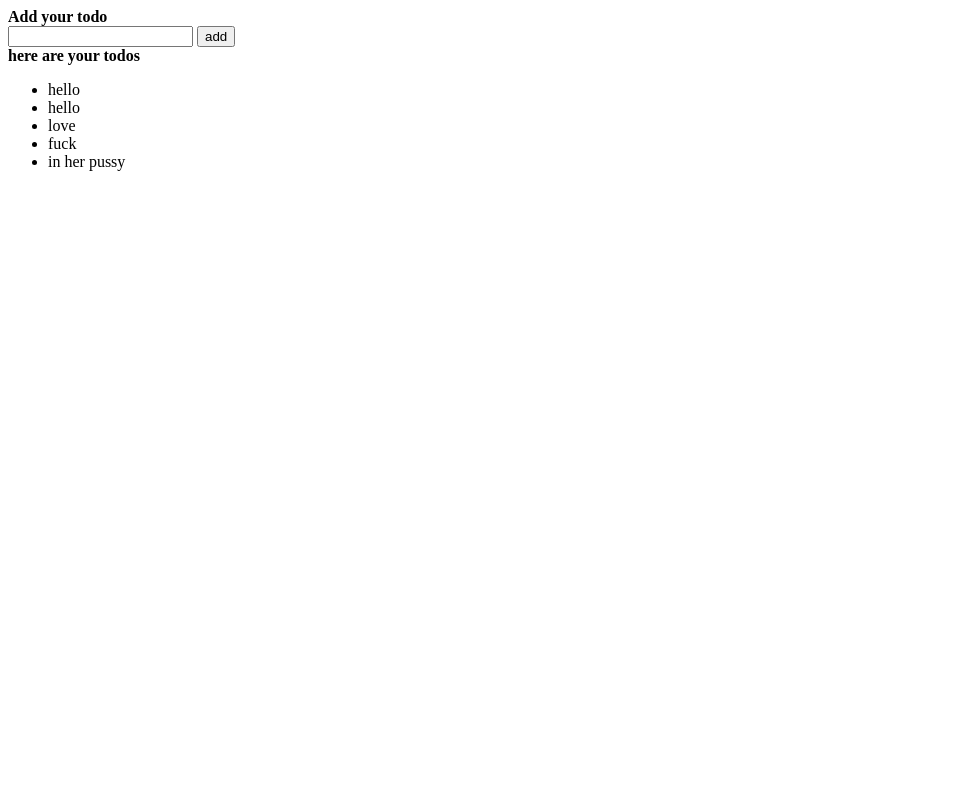
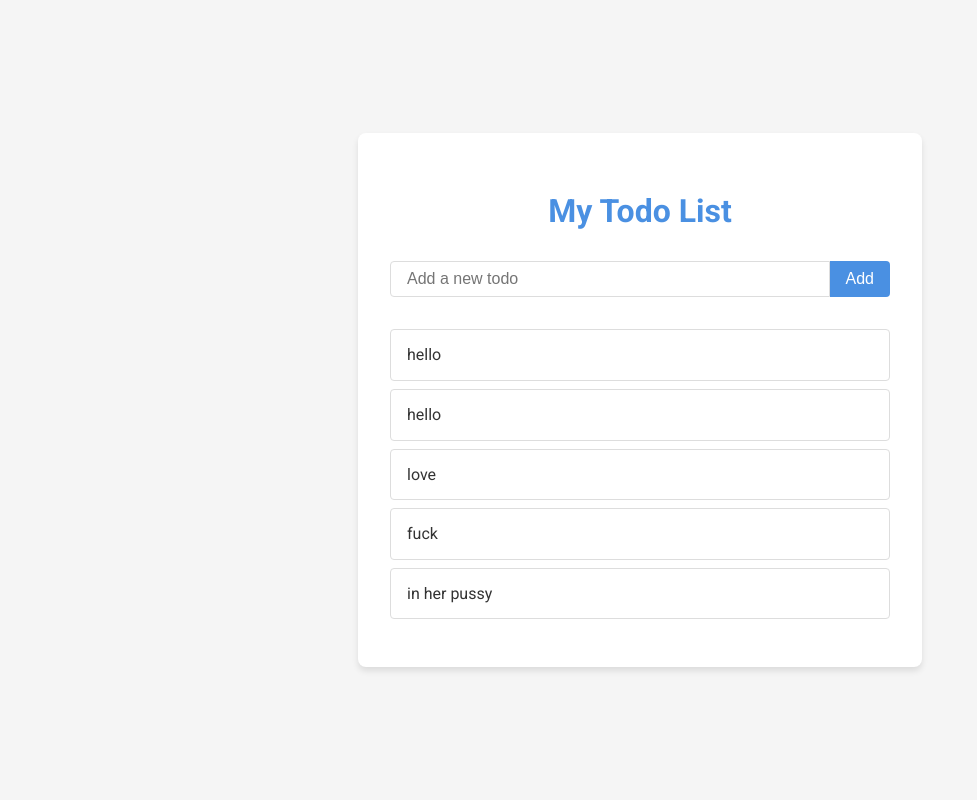
Before and after one commit to exaon18/render_todo, a Django app: page / in a window 1280 px wide. Shown: the whole page, without its empty margins (0-977 px from the left). Run offline with Django 5.2, Linux system fonts and the light colour scheme; data comes from the database, SQL or seed files in the repository.

Commit message:
Update index.html

```diff
--- a/core/templates/index.html
+++ b/core/templates/index.html
@@ -3,24 +3,155 @@
 <head>
     <meta charset="UTF-8">
     <meta name="viewport" content="width=device-width, initial-scale=1.0">
-    <title>here are your todos</title>
+    <title>Professional Todo App</title>
+    <style>
+        @import url('https://fonts.googleapis.com/css2?family=Roboto:wght@300;400;500;700&display=swap');
+
+        :root {
+            --primary-color: #4a90e2;
+            --secondary-color: #f5f5f5;
+            --text-color: #333;
+            --success-color: #28a745;
+            --danger-color: #dc3545;
+        }
+
+        body {
+            font-family: 'Roboto', sans-serif;
+            line-height: 1.6;
+            color: var(--text-color);
+            background-color: var(--secondary-color);
+            margin: 0;
+            padding: 0;
+            display: flex;
+            justify-content: center;
+            align-items: center;
+            min-height: 100vh;
+        }
+
+        .container {
+            background-color: #ffffff;
+            border-radius: 8px;
+            box-shadow: 0 4px 6px rgba(0, 0, 0, 0.1);
+            padding: 2rem;
+            width: 100%;
+            max-width: 500px;
+        }
+
+        h1 {
+            color: var(--primary-color);
+            margin-bottom: 1.5rem;
+            text-align: center;
+        }
+
+        form {
+            display: flex;
+            margin-bottom: 2rem;
+        }
+
+        input[type="text"] {
+            flex-grow: 1;
+            padding: 0.5rem 1rem;
+            font-size: 1rem;
+            border: 1px solid #ddd;
+            border-radius: 4px 0 0 4px;
+        }
+
+        button {
+            background-color: var(--primary-color);
+            color: white;
+            border: none;
+            padding: 0.5rem 1rem;
+            font-size: 1rem;
+            cursor: pointer;
+            transition: background-color 0.3s ease;
+            border-radius: 0 4px 4px 0;
+        }
+
+        button:hover {
+            background-color: #3a7bc8;
+        }
+
+        ul {
+            list-style-type: none;
+            padding: 0;
+        }
+
+        li {
+            background-color: #fff;
+            border: 1px solid #ddd;
+            border-radius: 4px;
+            padding: 0.75rem 1rem;
+            margin-bottom: 0.5rem;
+            display: flex;
+            justify-content: space-between;
+            align-items: center;
+            transition: all 0.3s ease;
+        }
+
+        li:hover {
+            box-shadow: 0 2px 4px rgba(0, 0, 0, 0.1);
+        }
+
+        .empty-state {
+            text-align: center;
+            color: #888;
+            font-style: italic;
+        }
+
+        @keyframes fadeIn {
+            from { opacity: 0; transform: translateY(10px); }
+            to { opacity: 1; transform: translateY(0); }
+        }
+
+        .fade-in {
+            animation: fadeIn 0.5s ease-out;
+        }
+    </style>
 </head>
 <body>
-    <strong> Add your todo </strong>
-    <form method="post" action="{%url 'index'%}">
-        {%csrf_token%}
-        <input type="text" name="todo">
-        <button type="submit">add</button>
-    </form>
-    <strong> here are your todos</strong><br>
-    <ul>
-        {%if not todo%}
-        <h1> there are no todos here you might considering addisng some todo</h1>
-        {%else%}
-        {%for todo in todo%}
-        <li>{{todo.todo}}</li>
-        {%endfor%}
-        {%endif%}
-    </ul>
+    <div class="container fade-in">
+        <h1>My Todo List</h1>
+        <form method="post" action="{% url 'index' %}">
+            {% csrf_token %}
+            <input type="text" name="todo" placeholder="Add a new todo" required>
+            <button type="submit">Add</button>
+        </form>
+        <ul>
+            {% if not todo %}
+                <p class="empty-state">Your todo list is empty. Add some tasks to get started!</p>
+            {% else %}
+                {% for todo_item in todo %}
+                    <li class="fade-in" style="animation-delay: {{ forloop.counter0 }}00ms;">
+                        {{ todo_item.todo }}
+                    </li>
+                {% endfor %}
+            {% endif %}
+        </ul>
+    </div>
+    <script>
+        document.addEventListener('DOMContentLoaded', function() {
+            const form = document.querySelector('form');
+            const input = document.querySelector('input[name="todo"]');
+            const list = document.querySelector('ul');
+
+            form.addEventListener('submit', function(e) {
+                e.preventDefault();
+                if (input.value.trim()) {
+                    const li = document.createElement('li');
+                    li.textContent = input.value;
+                    li.classList.add('fade-in');
+                    list.appendChild(li);
+                    input.value = '';
+
+                    if (list.querySelector('.empty-state')) {
+                        list.querySelector('.empty-state').remove();
+                    }
+
+                    // Submit the form
+                    this.submit();
+                }
+            });
+        });
+    </script>
 </body>
 </html>
```
